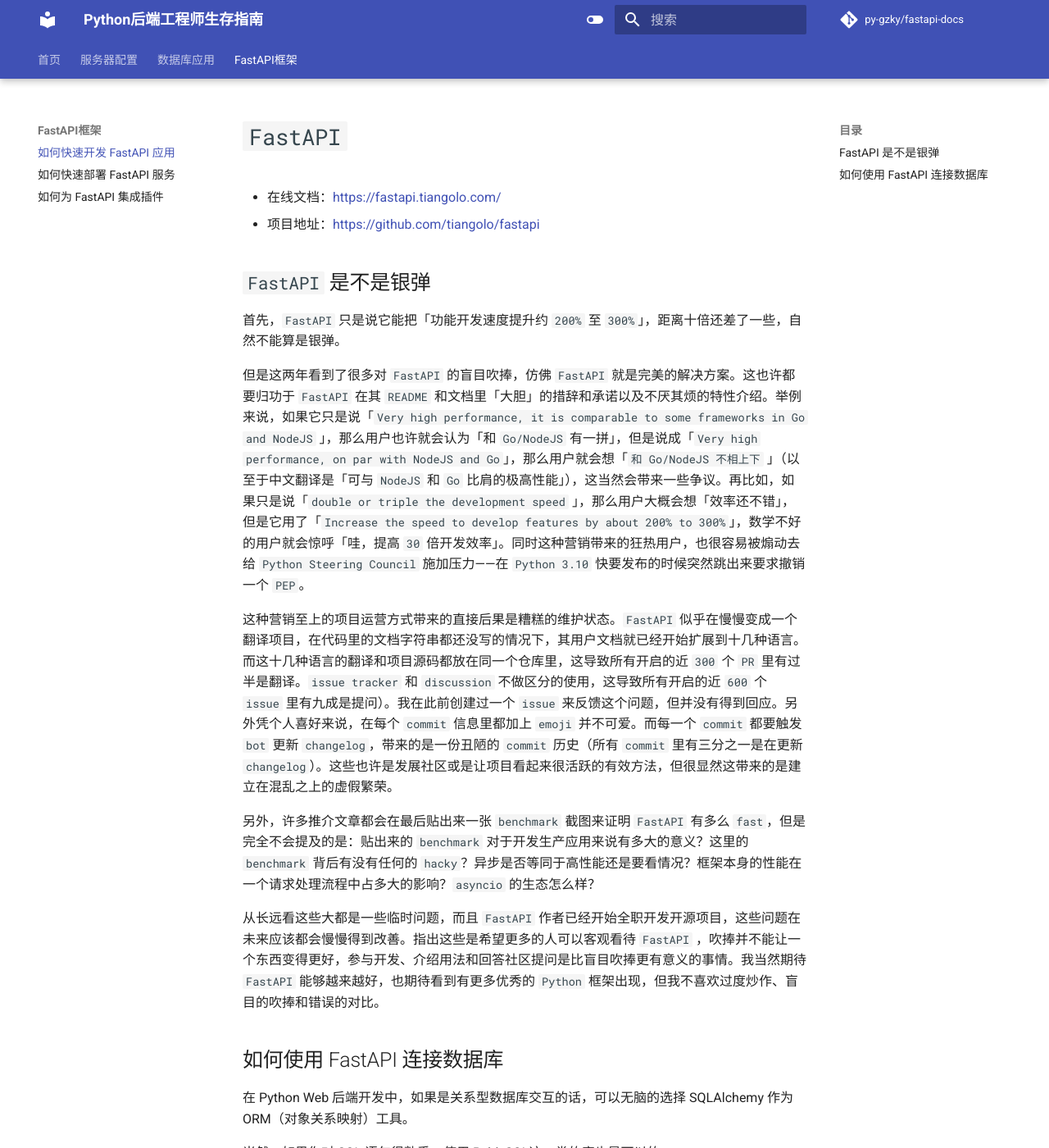
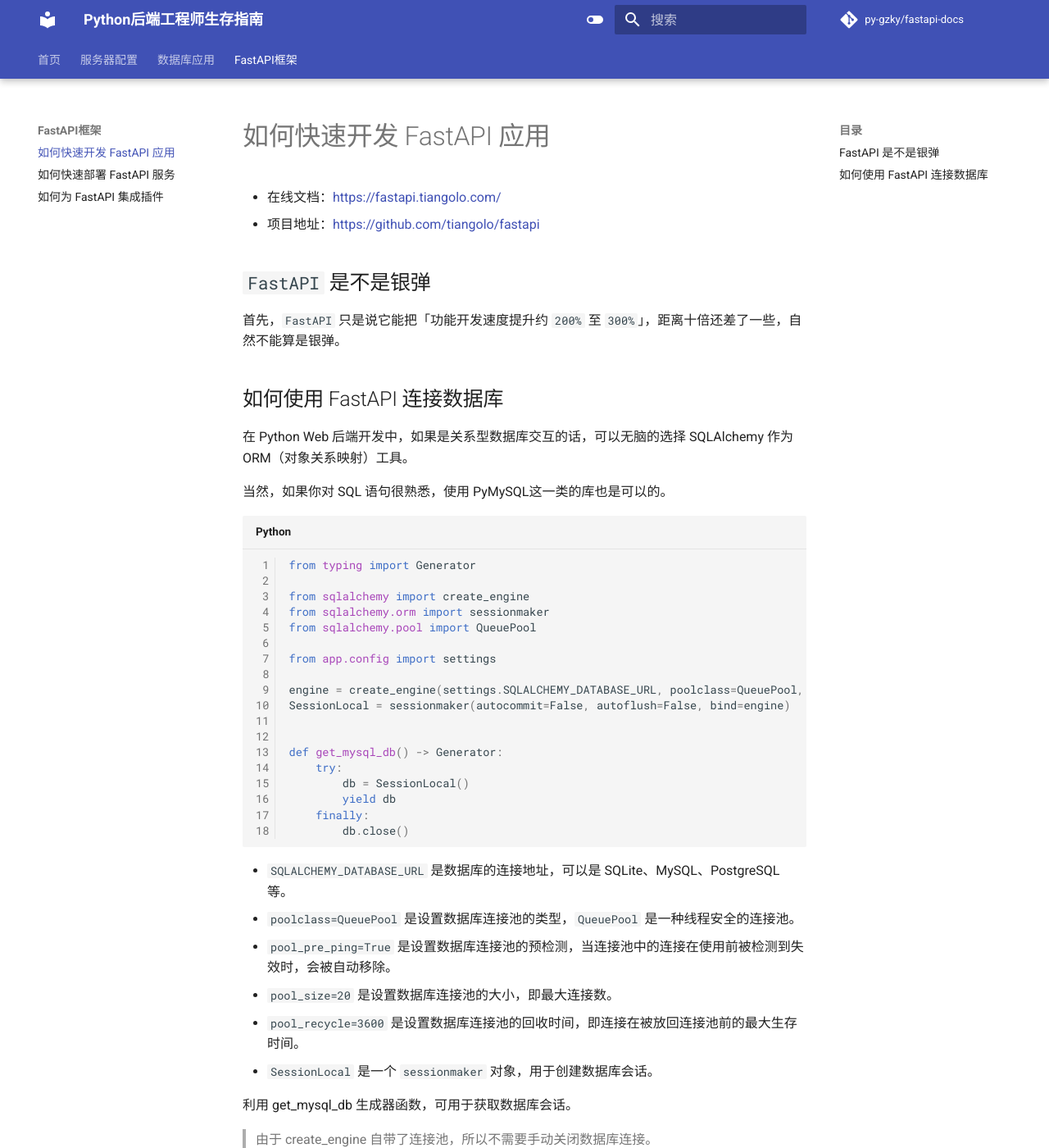
Before and after one commit to PY-GZKY/PythonBackendEngineerGuide, an MkDocs documentation site: the page built from docs/how-to-quickly-develop-fastapi-application.md, in a window 1280 px wide and 1400 px high. Shown: the whole window at 82% size. Built offline with MkDocs 1.6.1 and Material for MkDocs 9.7.7, drawn with Linux system fonts in a browser that asks for light colours; comment, search, counter and statistics services are not loaded.

Commit message:
Update how-to-quickly-develop-fastapi-application.md

```diff
--- a/docs/how-to-quickly-develop-fastapi-application.md
+++ b/docs/how-to-quickly-develop-fastapi-application.md
@@ -1,4 +1,4 @@
-# `FastAPI`
+# 如何快速开发 FastAPI 应用
 
 * 在线文档：[https://fastapi.tiangolo.com/](https://fastapi.tiangolo.com/)
 * 项目地址：[https://github.com/tiangolo/fastapi](https://github.com/tiangolo/fastapi)
@@ -6,26 +6,6 @@
 ## `FastAPI` 是不是银弹
 
 首先，`FastAPI` 只是说它能把「功能开发速度提升约 `200%` 至 `300%`」，距离十倍还差了一些，自然不能算是银弹。
-
-但是这两年看到了很多对 `FastAPI` 的盲目吹捧，仿佛 `FastAPI` 就是完美的解决方案。这也许都要归功于 `FastAPI` 在其 `README`
-和文档里「大胆」的措辞和承诺以及不厌其烦的特性介绍。举例来说，如果它只是说「`Very high performance, it is comparable to some frameworks in Go and NodeJS`
-」，那么用户也许就会认为「和 `Go/NodeJS` 有一拼」，但是说成「`Very high performance, on par with NodeJS and Go`」，那么用户就会想「`和 Go/NodeJS 不相上下`
-」（以至于中文翻译是「可与 `NodeJS` 和 `Go` 比肩的极高性能」），这当然会带来一些争议。再比如，如果只是说「`double or triple the development speed`
-」，那么用户大概会想「效率还不错」，但是它用了「`Increase the speed to develop features by about 200% to 300%`」，数学不好的用户就会惊呼「哇，提高 `30`
-倍开发效率」。同时这种营销带来的狂热用户，也很容易被煽动去给 `Python Steering Council` 施加压力——在 `Python 3.10` 快要发布的时候突然跳出来要求撤销一个 `PEP`。
-
-这种营销至上的项目运营方式带来的直接后果是糟糕的维护状态。`FastAPI`
-似乎在慢慢变成一个翻译项目，在代码里的文档字符串都还没写的情况下，其用户文档就已经开始扩展到十几种语言。而这十几种语言的翻译和项目源码都放在同一个仓库里，这导致所有开启的近 `300` 个 `PR`
-里有过半是翻译。`issue tracker` 和 `discussion` 不做区分的使用，这导致所有开启的近 `600` 个 `issue` 里有九成是提问）。我在此前创建过一个 `issue`
-来反馈这个问题，但并没有得到回应。另外凭个人喜好来说，在每个 `commit` 信息里都加上 `emoji` 并不可爱。而每一个 `commit` 都要触发 `bot` 更新 `changelog`，带来的是一份丑陋的 `commit`
-历史（所有 `commit` 里有三分之一是在更新 `changelog`）。这些也许是发展社区或是让项目看起来很活跃的有效方法，但很显然这带来的是建立在混乱之上的虚假繁荣。
-
-另外，许多推介文章都会在最后贴出来一张 `benchmark` 截图来证明 `FastAPI` 有多么 `fast`，但是完全不会提及的是：贴出来的 `benchmark` 对于开发生产应用来说有多大的意义？这里的 `benchmark`
-背后有没有任何的 `hacky`？异步是否等同于高性能还是要看情况？框架本身的性能在一个请求处理流程中占多大的影响？`asyncio` 的生态怎么样？
-
-从长远看这些大都是一些临时问题，而且 `FastAPI` 作者已经开始全职开发开源项目，这些问题在未来应该都会慢慢得到改善。指出这些是希望更多的人可以客观看待 `FastAPI`
-，吹捧并不能让一个东西变得更好，参与开发、介绍用法和回答社区提问是比盲目吹捧更有意义的事情。我当然期待 `FastAPI` 能够越来越好，也期待看到有更多优秀的 `Python` 框架出现，但我不喜欢过度炒作、盲目的吹捧和错误的对比。
-
 
 ## 如何使用 FastAPI 连接数据库
 
```
